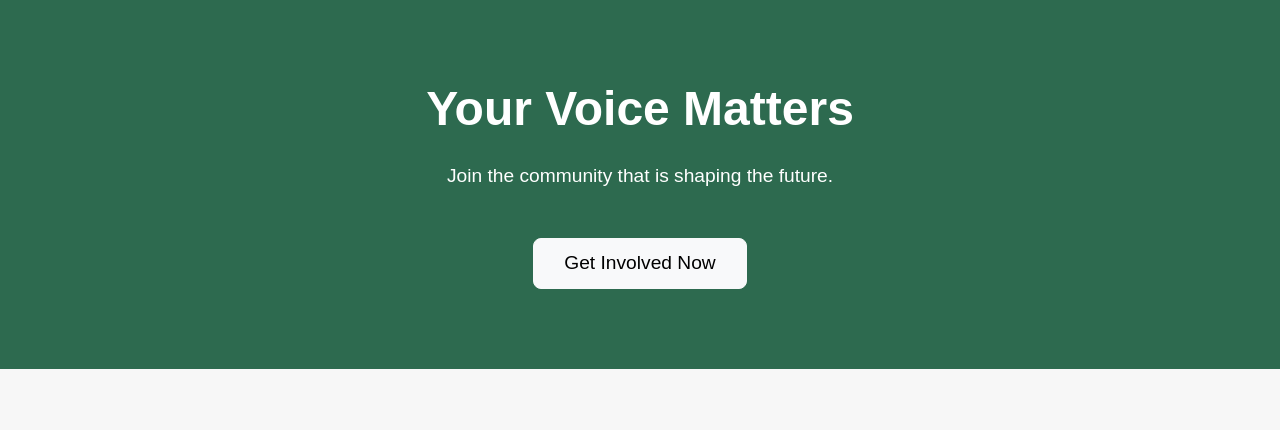
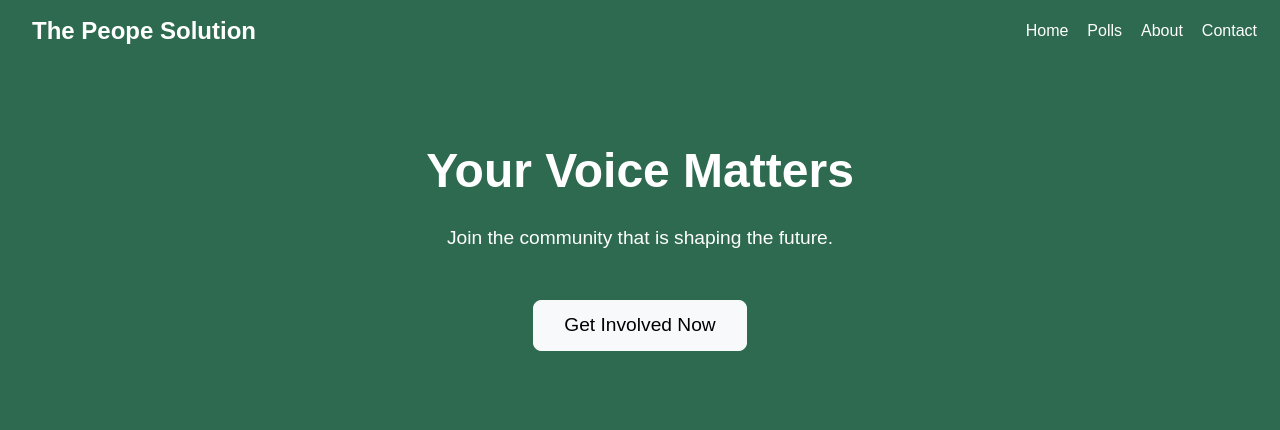
Before and after one commit to ChrisOmb/The_people_solution, a Django app: page /home/ in a window 1280 px wide. Shown: the top 430 px of the page. Run offline with Django 5.2, Linux system fonts and the light colour scheme; parts of the project's set-up code (start-up, migrations or seed data) failed here and were passed over; some libraries are stand-ins or nearby versions.

Commit message:
navbar on home

```diff
--- a/polls/templates/polls/home.html
+++ b/polls/templates/polls/home.html
@@ -103,9 +103,50 @@
         .poll-card .form-check {
             width: 100%;
         }
+        .navbar {
+            background-color: #2D6A4F !important;
+            padding-left: 20px;
+        }
+
+        .navbar-brand {
+            font-size: 1.5rem;
+            font-weight: bold;
+            color: #fff !important;
+        }
+
+        .navbar-nav .nav-link {
+            color: #fff !important;
+            margin-right: 3px;
+            font-weight: 500;
+        }
+
+        .navbar-nav .nav-link:hover {
+            color: #FFD700 !important;
+        }
+
     </style>
 </head>
 <body>
+         <!-- Navbar -->
+<body>
+    <nav class="navbar navbar-expand-lg navbar-dark bg-dark">
+        <div class="container-fluid">
+            <a class="navbar-brand" href="#">The Peope Solution</a>
+            <button class="navbar-toggler" type="button" data-bs-toggle="collapse" data-bs-target="#navbarNav" aria-controls="navbarNav" aria-expanded="false" aria-label="Toggle navigation">
+                <span class="navbar-toggler-icon"></span>
+            </button>
+            <div class="collapse navbar-collapse justify-content-between" id="navbarNav">
+                <ul class="navbar-nav ms-auto">
+                    <li class="nav-item"><a class="nav-link" href="{% url 'home' %}">Home</a></li>
+                    <li class="nav-item"><a class="nav-link" href="{% url 'login' %}">Polls</a></li>
+
+                    <li class="nav-item"><a class="nav-link" href="{% url 'about' %}">About</a></li>
+                    <li class="nav-item"><a class="nav-link" href="{% url 'contact' %}">Contact</a></li>
+                </ul>
+            </div>
+        </div>
+    </nav>
+
 
     <!-- Hero Section -->
     <section class="hero">
```
